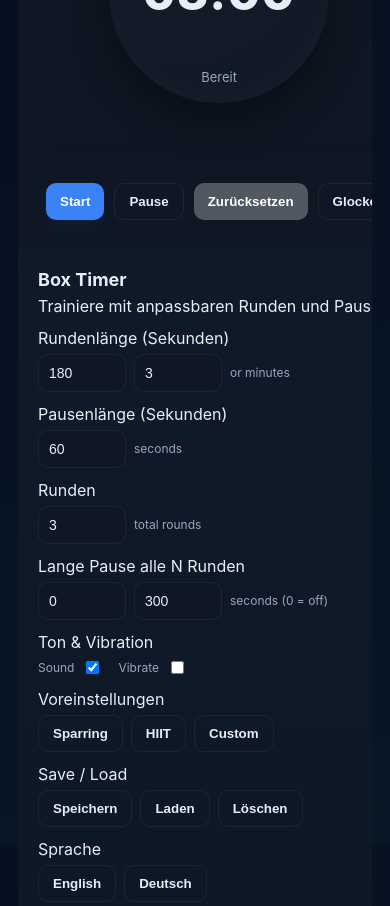
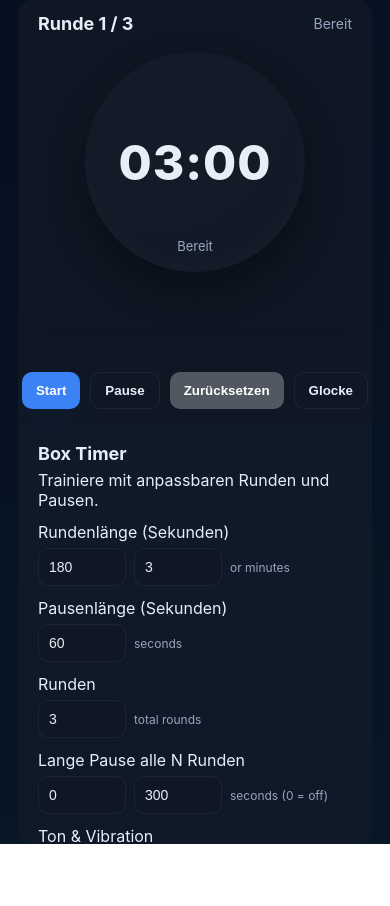
Before and after one commit to kenanba/boxAppTimer, a plain HTML site: page index.html in a window 390 px wide. Shown: the top 906 px of the page. After the commit the page ends 844 px from the top, so only its background shows below. Drawn offline with Linux system fonts and the light colour scheme.

Commit message:
first commit

```diff
--- a/index.html
+++ b/index.html
@@ -113,19 +113,34 @@ body{
 .btn.warn{background:var(--accent);color:var(--btn-text)}
 
 /* right: timer stage */
-.stage{padding:28px;display:flex;flex-direction:column;align-items:center;justify-content:space-between}
 .meta{width:100%;display:flex;justify-content:space-between;align-items:center;gap:12px}
 .round-info{font-weight:700;font-size:18px}
 .phase{font-size:14px;color:var(--muted)}
 .time{margin-top:18px;display:flex;gap:18px;align-items:center;flex-direction:column;width:100%}
-.clock{
-  width:280px;height:280px;border-radius:50%;
-  display:flex;align-items:center;justify-content:center;
-  background:radial-gradient(circle at 30% 20%, #ffffff, #f8fafc);
-  box-shadow:0 18px 40px rgba(2,6,23,0.06), inset 0 -8px 18px rgba(0,0,0,0.03);
-  position:relative;
-  transition: background .25s ease, box-shadow .25s ease, transform .12s;
+.stage {
+  padding: 28px;
+  display: flex;
+  flex-direction: column;
+  align-items: center;
+  justify-content: center; /* Geändert von space-between zu center */
+  flex-grow: 1; /* Neu: Füllt verfügbaren Platz */
 }
+
+.clock {
+  width: 220px;
+  height: 220px;
+  min-width: 220px;
+  min-height: 220px;
+  border-radius: 50%;
+  display: flex;
+  align-items: center;
+  justify-content: center;
+  background: radial-gradient(circle at 30% 20%, #ffffff, #f8fafc);
+  box-shadow: 0 18px 40px rgba(2,6,23,0.06), inset 0 -8px 18px rgba(0,0,0,0.03);
+  position: relative;
+  margin: 20px auto; /* Angepasster Abstand */
+}
+
 body.theme-dark .clock{
   background: radial-gradient(circle at 30% 20%, rgba(255,255,255,0.02), rgba(255,255,255,0.01));
   box-shadow: 0 18px 40px rgba(0,0,0,0.4), inset 0 -8px 18px rgba(255,255,255,0.02);
@@ -147,11 +162,43 @@ body.theme-dark .clock{
 .footer-note{padding:12px 18px;font-size:13px;color:var(--muted);text-align:center}
 
 /* responsive */
-@media (max-width:960px){
-  .app{grid-template-columns:1fr;min-height:760px}
-  .controls{order:2;border-right:none;border-top:1px solid rgba(0,0,0,0.04)}
-  .clock{width:220px;height:220px}
-  .bigtime{font-size:48px}
+/* Responsive Anpassungen */
+@media (max-width: 960px) {
+  .app {
+    display: flex;
+    flex-direction: column;
+    grid-template-columns: 1fr;
+    min-height: auto;
+    height: auto;
+    max-height: 100vh;
+    overflow: auto;
+  }
+
+  .controls {
+    order: 2;
+    border-right: none;
+    border-top: 1px solid rgba(0,0,0,0.04);
+    max-height: none;
+    overflow-y: visible;
+    padding: 20px;
+  }
+
+  .stage {
+    order: 1;
+    padding: 20px;
+    min-height: 50vh;
+    justify-content: center;
+  }
+
+  .clock {
+    width: 220px;
+    height: 220px;
+    margin: 0 auto 20px;
+  }
+
+  .bigtime {
+    font-size: 48px;
+  }
 }
 </style>
 </head>
```
